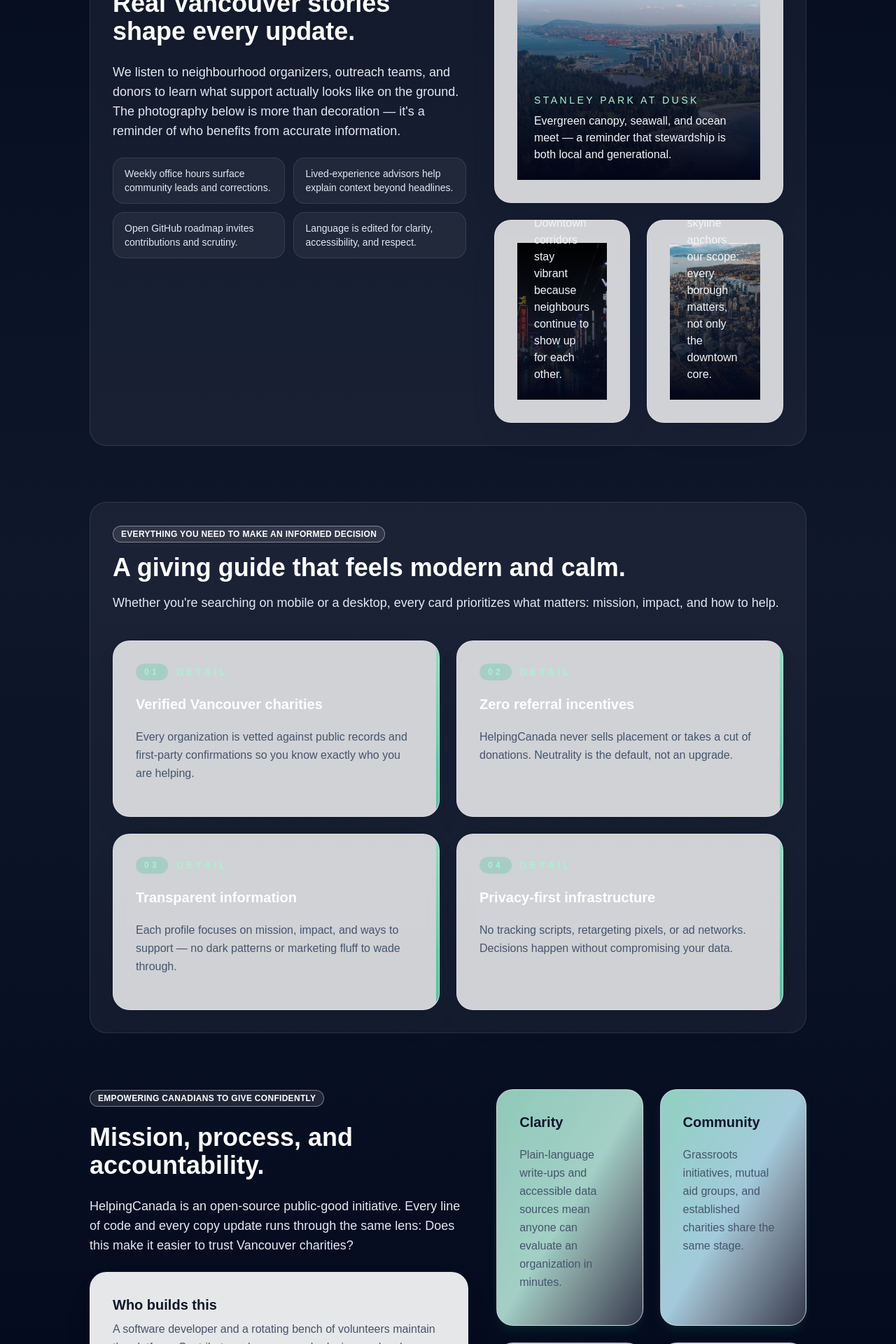
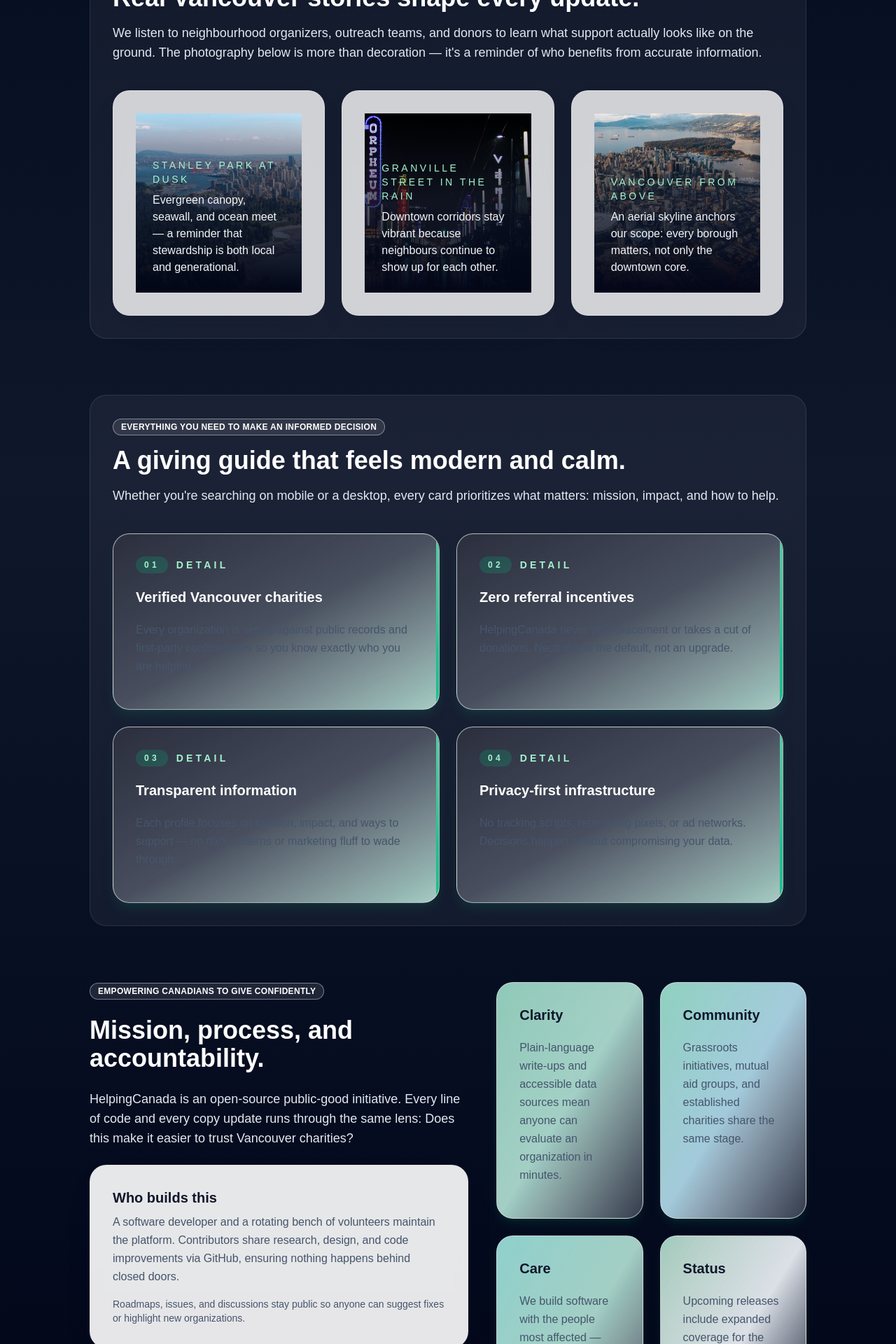
Before and after one commit to gmook9/helpingCanada, a Next.js app: page /mission in a window 1280 px wide. Shown: the part 840-2760 px from the top of the page at 70% size. Built offline with nearby package versions, Linux system fonts and the light colour scheme.

Commit message:
fixed card coloring

```diff
--- a/src/app/mission/page.tsx
+++ b/src/app/mission/page.tsx
@@ -116,9 +116,9 @@ export default function MissionPage() {
           </div>
         </section>
 
-        <section className="grid gap-10 rounded-3xl border border-white/10 bg-white/5 p-8 shadow-emerald-500/10 lg:grid-cols-[1.1fr_0.9fr]">
-          <div className="space-y-6">
-            <Badge variant="neutral" className="w-fit bg-white/10 text-white ring-white/40">
+        <section className="space-y-10 rounded-3xl border border-white/10 bg-white/5 p-8 shadow-emerald-500/10">
+          <div className="space-y-4 text-center sm:text-left">
+            <Badge variant="neutral" className="mx-auto w-fit bg-white/10 text-white ring-white/40 sm:mx-0">
               Grounded in the places people care about
             </Badge>
             <h2 className="text-3xl font-semibold text-white sm:text-4xl">Real Vancouver stories shape every update.</h2>
@@ -126,30 +126,16 @@ export default function MissionPage() {
               We listen to neighbourhood organizers, outreach teams, and donors to learn what support actually looks like on the ground.
               The photography below is more than decoration — it&apos;s a reminder of who benefits from accurate information.
             </p>
-            <ul className="grid gap-3 text-left text-sm text-slate-200 sm:grid-cols-2">
-              <li className="rounded-2xl border border-white/10 bg-white/5 px-4 py-3">
-                Weekly office hours surface community leads and corrections.
-              </li>
-              <li className="rounded-2xl border border-white/10 bg-white/5 px-4 py-3">
-                Lived-experience advisors help explain context beyond headlines.
-              </li>
-              <li className="rounded-2xl border border-white/10 bg-white/5 px-4 py-3">
-                Open GitHub roadmap invites contributions and scrutiny.
-              </li>
-              <li className="rounded-2xl border border-white/10 bg-white/5 px-4 py-3">
-                Language is edited for clarity, accessibility, and respect.
-              </li>
-            </ul>
           </div>
-          <div className="grid gap-6 md:grid-cols-2">
-            {vancouverScenes.map((scene, index) => (
-              <Card key={scene.title} className={`relative overflow-hidden border border-white/10 ${index === 0 ? "md:col-span-2" : ""}`}>
-                <div className={`relative w-full ${index === 0 ? "h-72" : "h-56"}`}>
+          <div className="grid gap-6 md:grid-cols-3">
+            {vancouverScenes.map((scene) => (
+              <Card key={scene.title} className="overflow-hidden border border-white/10">
+                <div className="relative h-64 w-full">
                   <Image
                     src={scene.src}
                     alt={scene.alt}
                     fill
-                    sizes={index === 0 ? "(max-width: 1024px) 100vw, 600px" : "(max-width: 768px) 100vw, 280px"}
+                    sizes="(max-width: 768px) 100vw, 300px"
                     className="object-cover"
                   />
                   <div className="absolute inset-0 bg-gradient-to-t from-slate-950 via-slate-900/70 to-transparent" />
@@ -177,15 +163,15 @@ export default function MissionPage() {
             {featureHighlights.map((feature, index) => (
               <Card
                 key={feature.title}
-                className="relative overflow-hidden border border-white/10 bg-white/5 text-slate-100 transition duration-300 hover:border-emerald-300/50 hover:bg-white/10"
+                className="relative overflow-hidden border border-white/10 bg-gradient-to-br from-slate-950/80 via-slate-900/70 to-emerald-500/20 text-white shadow-lg shadow-emerald-500/10 transition duration-300 hover:-translate-y-1 hover:border-emerald-300/60"
               >
-                <span className="absolute inset-y-0 right-0 w-1 bg-gradient-to-b from-emerald-300/60 to-emerald-500/60" aria-hidden />
+                <span className="absolute inset-y-0 right-0 w-1 bg-gradient-to-b from-emerald-300/80 to-emerald-500/80" aria-hidden />
                 <CardHeader className="space-y-3">
                   <div className="flex items-center gap-3 text-sm font-semibold uppercase tracking-[0.3em] text-emerald-200">
                     <span className="rounded-full bg-emerald-500/20 px-3 py-1 text-xs">0{index + 1}</span> Detail
                   </div>
                   <CardTitle className="text-2xl text-white">{feature.title}</CardTitle>
-                  <CardDescription className="text-slate-200/90">{feature.description}</CardDescription>
+                  <CardDescription className="text-slate-100/80">{feature.description}</CardDescription>
                 </CardHeader>
               </Card>
             ))}
@@ -227,17 +213,15 @@ export default function MissionPage() {
                 </CardHeader>
               </Card>
             ))}
-            <Card className="border border-white/10 bg-white/5 text-slate-100">
-              <CardHeader>
-                <CardTitle className="text-2xl text-white">Status</CardTitle>
-                <CardDescription className="text-slate-200/80">
+            <Card className="overflow-hidden border border-white/10 bg-gradient-to-br from-emerald-500/25 via-slate-200/70 to-slate-950 text-white shadow-lg shadow-emerald-500/10">
+              <CardHeader className="space-y-3">
+                <CardTitle className="text-2xl">Status</CardTitle>
+                <CardDescription className="text-slate-100/90">
                   Upcoming releases include expanded coverage for the North Shore, improved API docs, and more transparent verification
                   tags.
                 </CardDescription>
               </CardHeader>
-              <CardContent className="text-slate-200/90">
-                <p>Share recommendations, data sources, or corrections via GitHub Issues to keep listings current.</p>
-              </CardContent>
+
             </Card>
           </div>
         </section>
```
